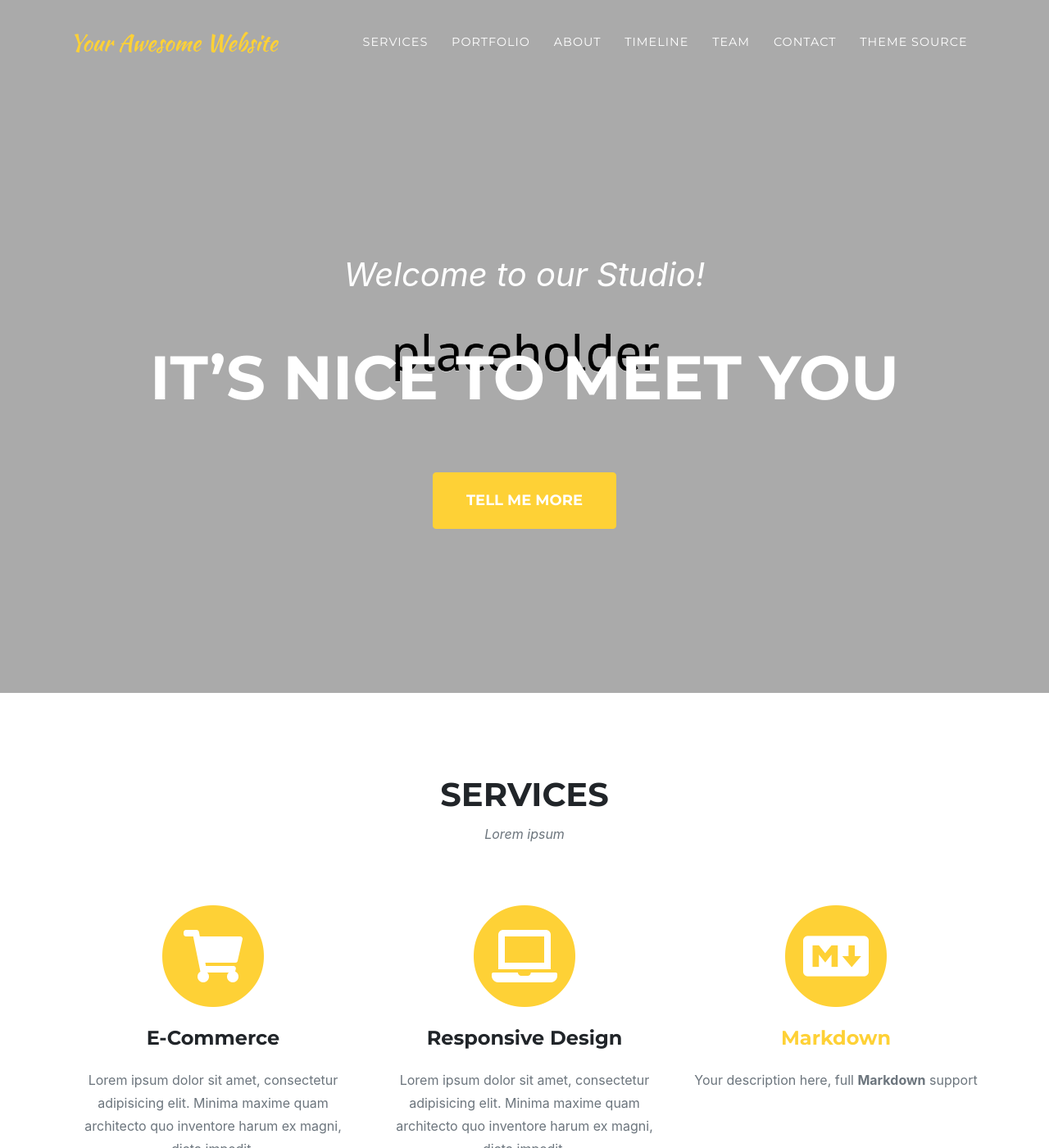
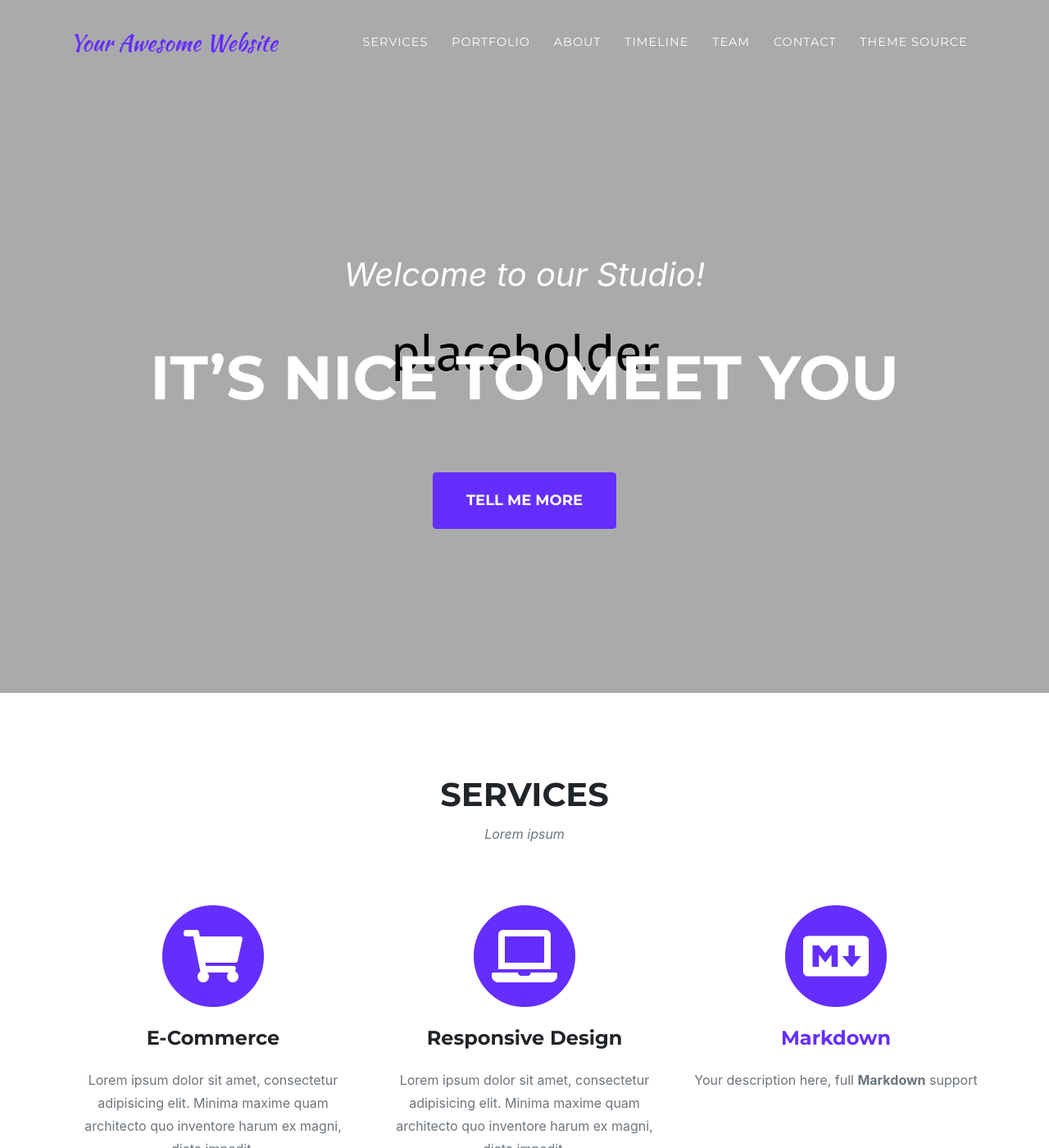
Before and after one commit to enzo1000/template, a Jekyll site: the page built from index.md, in a window 1280 px wide and 1400 px high. Shown: the whole window at 82% size. Built offline with Jekyll 4.4.1, drawn with Linux system fonts in a browser that asks for light colours; some web fonts are replaced.

```diff
--- a/assets/css/agency.scss
+++ b/assets/css/agency.scss
@@ -5,8 +5,8 @@
 @import "base/variables.scss";
 @import "base/mixins.scss";
 
-// Custom colors
-$primary: {{ site.data.style.highlight | default: "#fed136" }} !default;
+// Custom colors yellow : fed136
+$primary: {{ site.data.style.highlight | default: "#642EFE" }} !default;
 $white: {{ site.data.style.white | default: "#fff" }} !default;
 $black: {{ site.data.style.black | default: "#000" }} !default;
 
```
